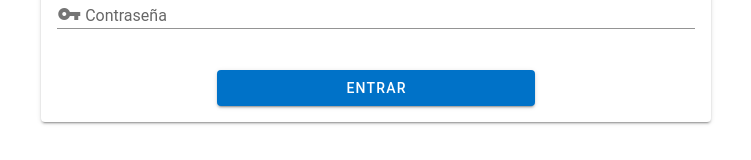
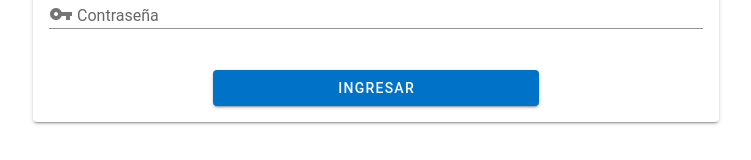
Before and after one commit to khaf0598/QueRyFam, a Vue app: page /#/ in a window 1280 px wide. Shown: the part 408-568 px from the top of the page, without its empty margins (264-1015 px from the left). Built offline with nearby package versions, Linux system fonts and the light colour scheme; a small style sheet from the web is missing.

Commit message:
Prueba boton index

```diff
--- a/src/views/Login.vue
+++ b/src/views/Login.vue
@@ -14,7 +14,7 @@
                 v-bind="inputPassword" />
             </v-col>
             <v-col cols="12" class="d-flex" justify-center>
-              <v-btn class="my-btn ml-auto mr-auto" color="primary" @click="validarLogin()">ENTRAR</v-btn>
+              <v-btn class="my-btn ml-auto mr-auto" color="primary" @click="validarLogin()">Ingresar</v-btn>
             </v-col>
           </v-row>
         </v-form>
```
